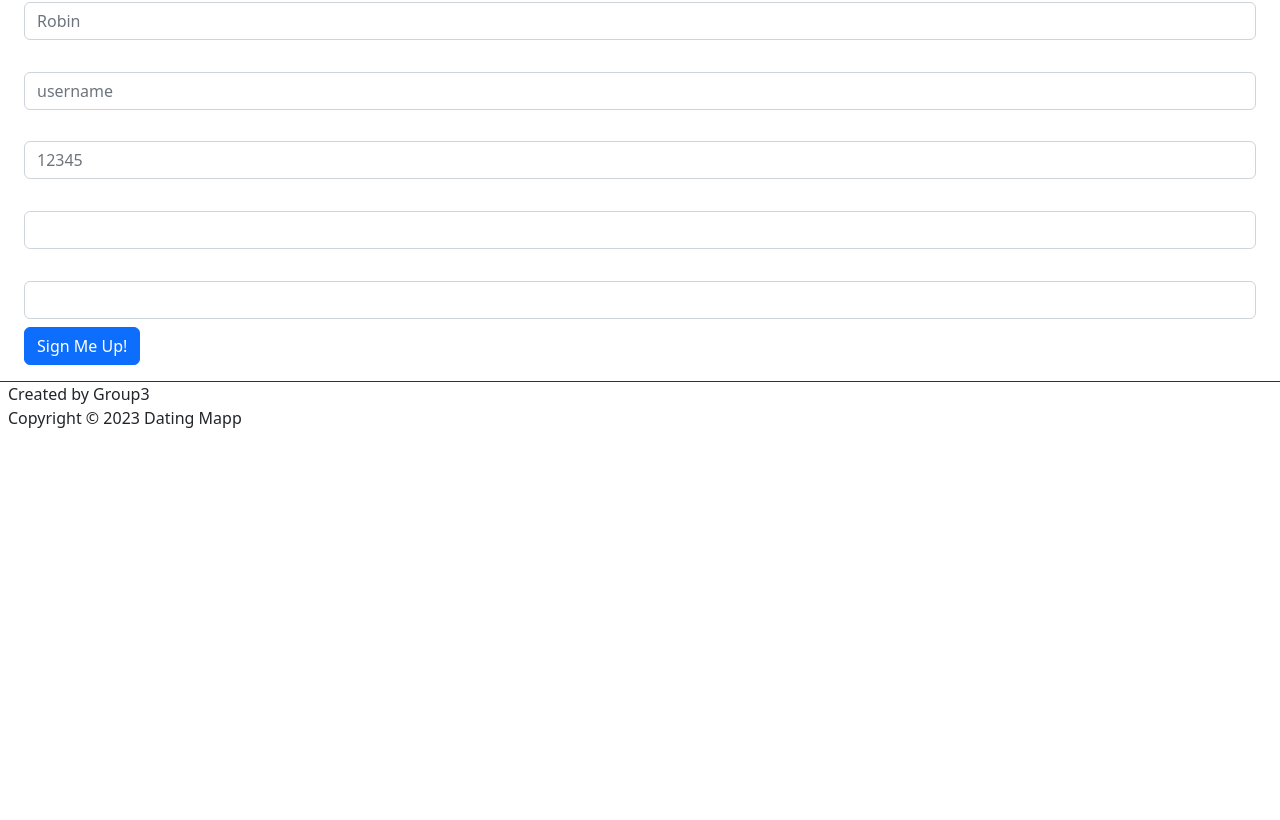
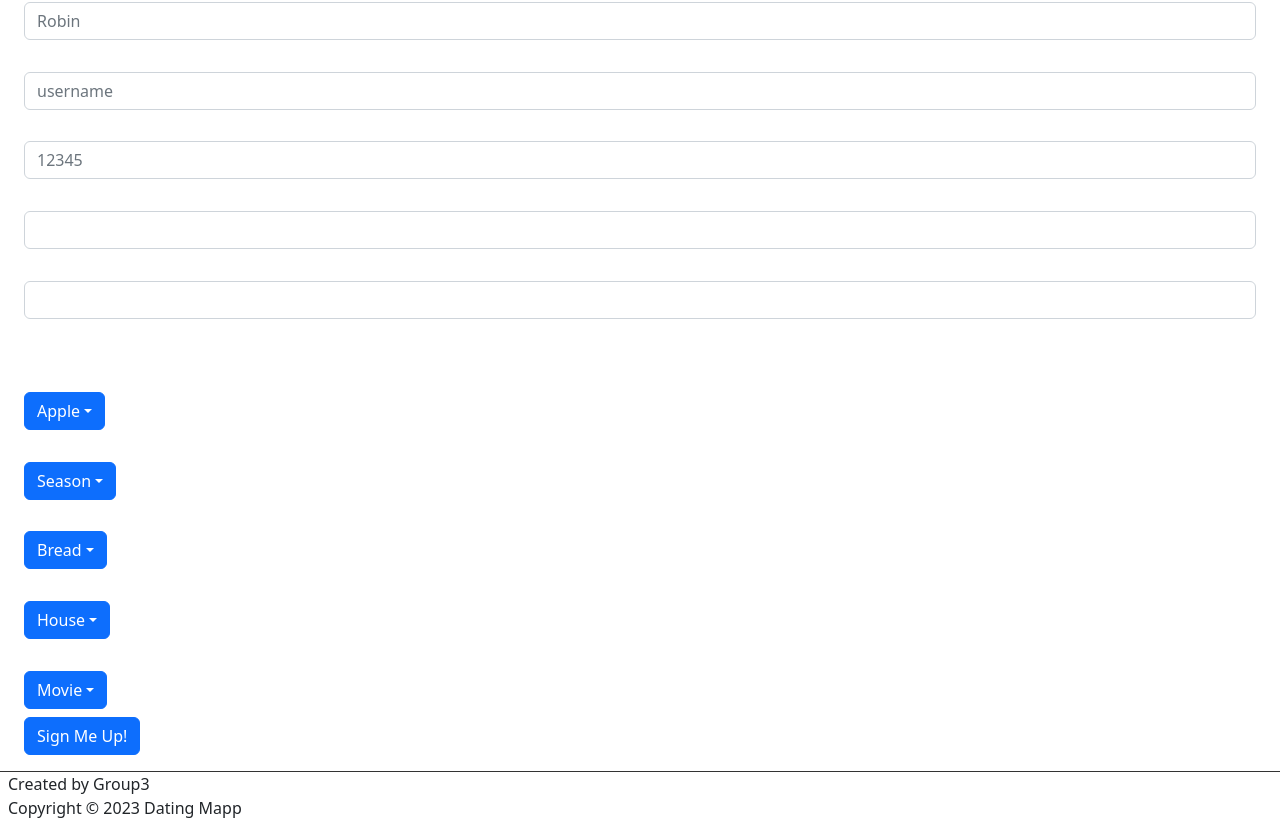
Before and after one commit to strongjaw15/the-dating-mapp, a React (Create React App) app in the folder client/: page /signup in a window 1280 px wide. Shown: the part 292-1112 px from the top of the page. Before the commit the page ends 800 px from the top, so only its background shows below. Built offline with nearby package versions, Linux system fonts and the light colour scheme.

Commit message:
add ability to choose questionaire answers

```diff
--- a/client/src/components/Questionaire.jsx
+++ b/client/src/components/Questionaire.jsx
@@ -6,12 +6,35 @@ import {useState} from 'react'
 const Questionaire = ({user}) => {
 
   const [ formData, setFormData ] = useState()
+  const [apple, setApple] = useState('Apple');
+  const [season, setSeason] = useState('Season');
+  const [bread, setBread] = useState('Bread');
+  const [house, setHouse] = useState('House');
+  const [movie, setMovie] = useState('Movie');
 
   const handleInputChange = (e) => {
-    console.log(e.target)
-    console.log(e.target.textContent)
-    setFormData( {[e.target.textContent]: e.target.name})
-  }
+    const { name, textContent } = e.target;
+    setFormData({ ...formData, [name]: textContent });
+    switch (name) {
+      case 'apple':
+        setApple(textContent);
+        break;
+      case 'season':
+        setSeason(textContent);
+        break;
+      case 'bread':
+        setBread(textContent);
+        break;
+      case 'house':
+        setHouse(textContent);
+        break;
+      case 'movie':
+        setMovie(textContent);
+        break;
+      default:
+        break;
+    }
+  };
 
   const handleFormSubmit = async (e) => {
     e.preventDefault()
@@ -21,46 +44,46 @@ const Questionaire = ({user}) => {
   return (
 
     <div>
-      <h2>In order to best match you to your interest, please fill out the following questionaire</h2>
+      <h3>In order to best match you to your interest, please fill out the following questionaire</h3>
         <Dropdown>
           <label>What is your favorite type of apple?</label>
-          <DropdownButton id="dropdown-basic-button" title="Apple">
-            <Dropdown.Item name="Granny Smith" onClick={handleInputChange}>Granny Smith</Dropdown.Item>
-            <Dropdown.Item name="Golden Delicious" onClick={handleInputChange}>Golden Delicious</Dropdown.Item>
-            <Dropdown.Item name="Gala" onClick={handleInputChange}>Gala</Dropdown.Item>
-            <Dropdown.Item name="Honey Crisp" onClick={handleInputChange}>Honey Crisp</Dropdown.Item>
+          <DropdownButton id="dropdown-basic-button" title={apple}>
+            <Dropdown.Item name="apple" onClick={handleInputChange}>Granny Smith</Dropdown.Item>
+            <Dropdown.Item name="apple" onClick={handleInputChange}>Golden Delicious</Dropdown.Item>
+            <Dropdown.Item name="apple" onClick={handleInputChange}>Gala</Dropdown.Item>
+            <Dropdown.Item name="apple" onClick={handleInputChange}>Honey Crisp</Dropdown.Item>
           </DropdownButton>
 
           <label>What is your favorite season?</label>
-          <DropdownButton id="dropdown-basic-button" title="Season">
-            <Dropdown.Item>Spring</Dropdown.Item>
-            <Dropdown.Item>Summer</Dropdown.Item>
-            <Dropdown.Item>Fall</Dropdown.Item>
-            <Dropdown.Item>Winter</Dropdown.Item>
+          <DropdownButton id="dropdown-basic-button" title={season}>
+            <Dropdown.Item name="season" onClick={handleInputChange}>Spring</Dropdown.Item>
+            <Dropdown.Item name="season" onClick={handleInputChange}>Summer</Dropdown.Item>
+            <Dropdown.Item name="season" onClick={handleInputChange}>Fall</Dropdown.Item>
+            <Dropdown.Item name="season" onClick={handleInputChange}>Winter</Dropdown.Item>
           </DropdownButton>
 
           <label>What is your favorite type of bread?</label>
-          <DropdownButton id="dropdown-basic-button" title="Bread">
-            <Dropdown.Item>Sourdough</Dropdown.Item>
-            <Dropdown.Item >Wheat</Dropdown.Item>
-            <Dropdown.Item>Rye</Dropdown.Item>
-            <Dropdown.Item>Pumpernickle</Dropdown.Item>
+          <DropdownButton id="dropdown-basic-button" title={bread}>
+            <Dropdown.Item name="bread" onClick={handleInputChange}>Sourdough</Dropdown.Item>
+            <Dropdown.Item name="bread" onClick={handleInputChange}>Wheat</Dropdown.Item>
+            <Dropdown.Item name="bread" onClick={handleInputChange}>Rye</Dropdown.Item>
+            <Dropdown.Item name="bread" onClick={handleInputChange}>Pumpernickle</Dropdown.Item>
           </DropdownButton>
 
           <label>What Hogwards house do you belong to?</label>
-          <DropdownButton id="dropdown-basic-button" title="House">
-            <Dropdown.Item>Slytherin</Dropdown.Item>
-            <Dropdown.Item >Hufflepuff</Dropdown.Item>
-            <Dropdown.Item>Ravenclaw</Dropdown.Item>
-            <Dropdown.Item>Gryffendor</Dropdown.Item>
+          <DropdownButton id="dropdown-basic-button" title={house}>
+            <Dropdown.Item name="house" onClick={handleInputChange}>Slytherin</Dropdown.Item>
+            <Dropdown.Item name="house" onClick={handleInputChange}>Hufflepuff</Dropdown.Item>
+            <Dropdown.Item name="house" onClick={handleInputChange}>Ravenclaw</Dropdown.Item>
+            <Dropdown.Item name="house" onClick={handleInputChange}>Gryffendor</Dropdown.Item>
           </DropdownButton>
 
           <label>What is your favorite movie?</label>
-          <DropdownButton id="dropdown-basic-button" title="Movie">
-            <Dropdown.Item>The Village</Dropdown.Item>
-            <Dropdown.Item >Midsommar</Dropdown.Item>
-            <Dropdown.Item>Them That Follow</Dropdown.Item>
-            <Dropdown.Item>Hereditary</Dropdown.Item>
+          <DropdownButton id="dropdown-basic-button" title={movie}>
+            <Dropdown.Item name="movie" onClick={handleInputChange}>The Village</Dropdown.Item>
+            <Dropdown.Item name="movie" onClick={handleInputChange}>Midsommar</Dropdown.Item>
+            <Dropdown.Item name="movie" onClick={handleInputChange}>Them That Follow</Dropdown.Item>
+            <Dropdown.Item name="movie" onClick={handleInputChange}>Hereditary</Dropdown.Item>
           </DropdownButton>
         </Dropdown>
       </div>
--- a/client/src/pages/SignupPage.js
+++ b/client/src/pages/SignupPage.js
@@ -1,59 +1,72 @@
-import { useState } from "react"
-import {Modal} from '../components'
+import { useState } from "react";
+import { Modal } from "../components";
+import { Questionaire } from "../components";
 
 const SignupPage = (props) => {
-
-  const defForm = { email: '', fname: '', username: '', zipcode: '', password: '', confirmPassword: '' }
-  const [ formData, setFormData ] = useState(defForm)
-  const [ signupResult, setSignupResult ] = useState("")
-  const [showModal, setShowModal] = useState(false)
-  const [message, setMessage] = useState('')
+  const defForm = {
+    email: "",
+    fname: "",
+    username: "",
+    zipcode: "",
+    password: "",
+    confirmPassword: "",
+  };
+  const [formData, setFormData] = useState(defForm);
+  const [signupResult, setSignupResult] = useState("");
+  const [showModal, setShowModal] = useState(false);
+  const [message, setMessage] = useState("");
 
   const handleInputChange = (e) => {
-    setFormData({...formData, [e.target.name]: e.target.value})
-  }
+    setFormData({ ...formData, [e.target.name]: e.target.value });
+  };
 
   const openModal = () => {
     setShowModal(true);
-  }
+  };
 
   const closeModal = () => {
     setShowModal(false);
-  }
+  };
 
-  const handleFormSubmit = async(e) => {
-    e.preventDefault()
+  const handleFormSubmit = async (e) => {
+    e.preventDefault();
     if (formData.password !== formData.confirmPassword) {
-      setMessage(`passwords don't match`)
-      openModal()
-    } else if (formData.email === '' || formData.fname === '' || formData.username === '' || formData.zipcode === '' || formData.password === '' || formData.confirmPassword === '') {
-      setMessage(`please fill out all forms`)
-      openModal()
+      setMessage(`passwords don't match`);
+      openModal();
+    } else if (
+      formData.email === "" ||
+      formData.fname === "" ||
+      formData.username === "" ||
+      formData.zipcode === "" ||
+      formData.password === "" ||
+      formData.confirmPassword === ""
+    ) {
+      setMessage(`please fill out all forms`);
+      openModal();
     } else {
-
       const query = await fetch("/api/user", {
         method: "post",
         body: JSON.stringify(formData),
         headers: {
-          "Content-Type": "application/json"
-        }
-      })
+          "Content-Type": "application/json",
+        },
+      });
 
-      if( !query.ok ) {
-        setSignupResult("fail")
+      if (!query.ok) {
+        setSignupResult("fail");
       } else {
-        const result = await query.json()
-        setSignupResult("success")
-        console.log(result)
+        const result = await query.json();
+        setSignupResult("success");
+        console.log(result);
       }
     }
-  }
+  };
 
   return (
     <>
       <h1>give us the deets</h1>
 
-      {showModal ? (<Modal message={message} closeModal={closeModal}/>) : null}
+      {showModal ? <Modal message={message} closeModal={closeModal} /> : null}
 
       <form className="form mb-3">
         <div className="form-group">
@@ -126,24 +139,28 @@ const SignupPage = (props) => {
           />
         </div>
 
+        <Questionaire />
+
         <div className="form-group mt-2">
-          <button className="btn btn-primary" onClick={handleFormSubmit}>Sign Me Up!</button>
+          <button className="btn btn-primary" onClick={handleFormSubmit}>
+            Sign Me Up!
+          </button>
         </div>
       </form>
 
-      { signupResult === "success" && (
+      {signupResult === "success" && (
         <div className="alert alert-success" role="alert">
           Signup successful!
         </div>
       )}
 
-      { signupResult === "fail" && (
+      {signupResult === "fail" && (
         <div className="alert alert-danger" role="alert">
           Signup failed!
         </div>
       )}
     </>
-  )
-}
+  );
+};
 
-export default SignupPage
+export default SignupPage;
```
